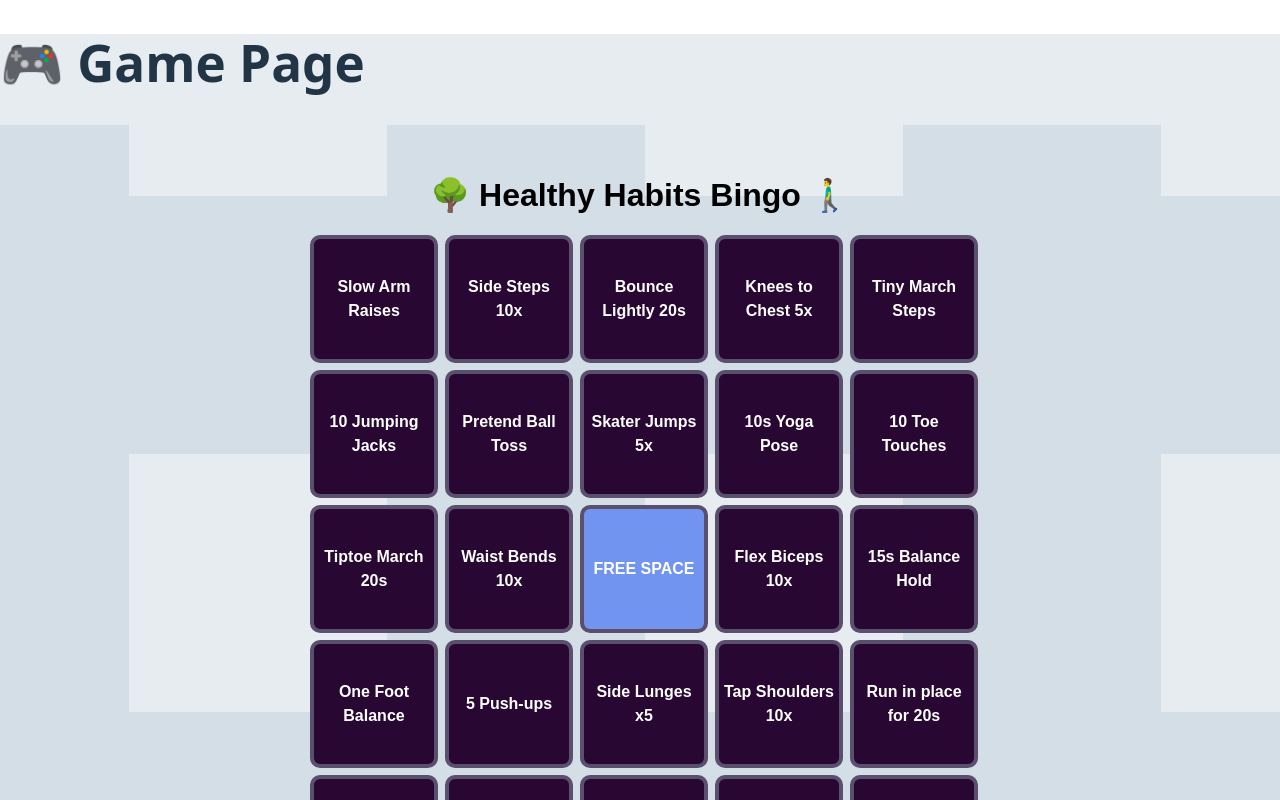
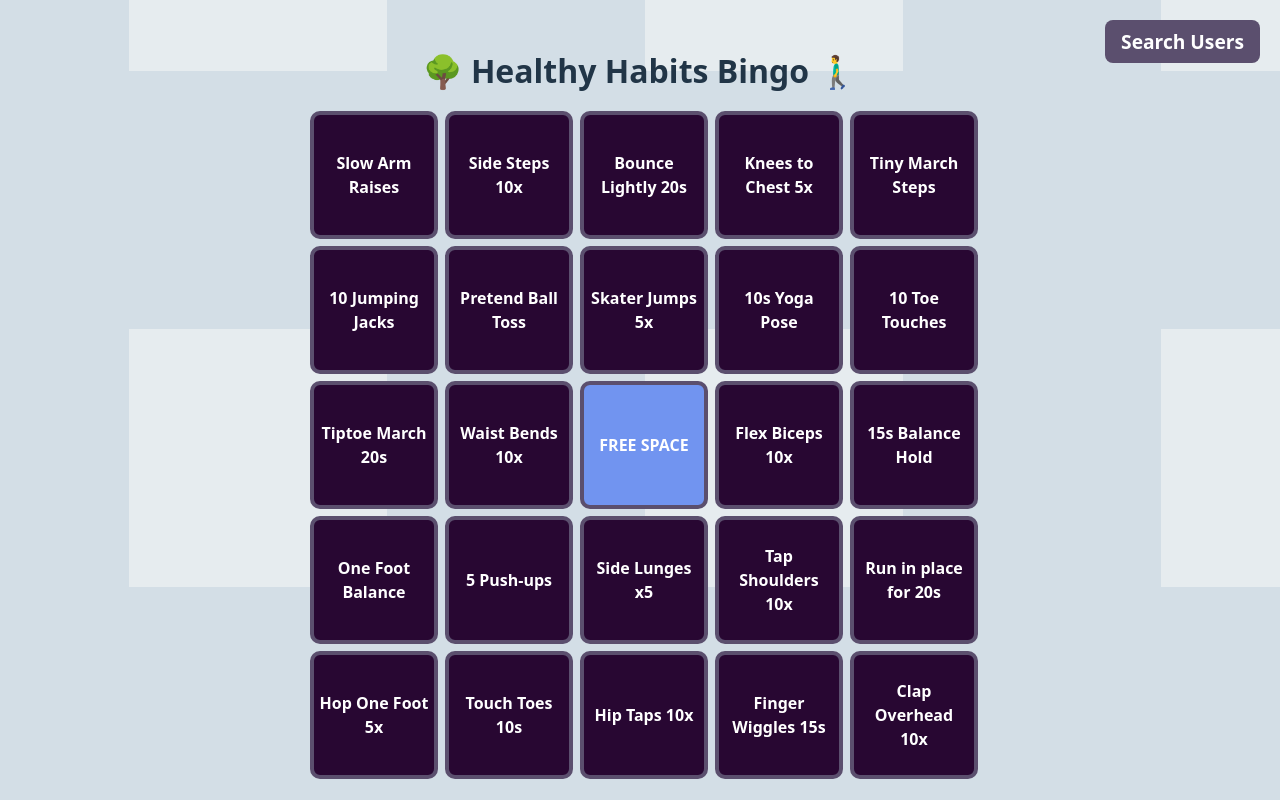
Before and after one commit to ihmnelson/WookieeAndCo, a React (Vite) app in the folder Frontend/: page /game in a window 1280 px wide. Shown: the top 800 px of the page. Built offline with nearby package versions, Linux system fonts and the light colour scheme.

Commit message:
pretty page

```diff
--- a/Frontend/src/pages/Game.jsx
+++ b/Frontend/src/pages/Game.jsx
@@ -2,13 +2,8 @@ import BingoGame from './GameFunctions';
 
 function Game() {
     return (
-        <div>
-            <h1>🎮 Game Page</h1>
-
-            {/* TODO: Build your game here */}
+        <div style={{ margin: 0, padding: 0 }}>
             <BingoGame />
-
-            <p>Welcome to the game! Game content goes here.</p>
         </div>
     );
 }
--- a/Frontend/src/pages/GameFunctions.jsx
+++ b/Frontend/src/pages/GameFunctions.jsx
@@ -1,5 +1,6 @@
 import React, { useState, useEffect } from "react";
 import activities from '../assets/challenges.json';
+import { Link } from 'react-router-dom'; // Import Link
 
 const boardSize = 5;
 
@@ -19,10 +20,30 @@ const BingoGame = () => {
   const [bingoCount, setBingoCount] = useState(0);
   const [blackoutAchieved, setBlackoutAchieved] = useState(false);
 
+  const smallButtonStyle = {
+    position: 'absolute',
+    top: '20px',
+    right: '20px',
+    padding: '0.5rem 1rem',
+    fontSize: '1.2rem',
+    fontWeight: '600',
+    color: '#ffffff',
+    backgroundColor: '#5b4f6e',
+    border: 'none',
+    borderRadius: '8px',
+    cursor: 'pointer',
+    transition: 'background-color 0.3s ease',
+    zIndex: 10, // Ensure it's above other elements
+  };
+
+  const smallButtonHoverStyle = {
+    backgroundColor: '#44395a',
+  };
+
   useEffect(() => {
     generateBoard();
 
-        // Fully prevent scrolling
+    // Apply styles to body to prevent scrolling and set background
     document.documentElement.style.height = "100%";
     document.body.style.height = "100%";
     document.body.style.overflow = "hidden";
@@ -106,15 +127,12 @@ const BingoGame = () => {
 
   return (
     <div style={{
-            minHeight: "100vh",
-            textAlign: "center",
-            padding: "20px",
-            fontFamily: "Arial, sans-serif",
-            color: "black",
-            display: "flex",
-            flexDirection: "column",
-            alignItems: "center",
-            justifyContent: "center",
+      position: 'relative', // Make this relative to position the absolute button
+      display: 'flex',
+      flexDirection: 'column',
+      alignItems: 'center',
+      justifyContent: 'center',
+      minHeight: '100vh', // Ensure it covers the viewport height
       backgroundImage: `
         linear-gradient(90deg, #d3dee6 25%, transparent 25%, transparent 75%, #d3dee6 75%),
         linear-gradient(#d3dee6 25%, transparent 25%, transparent 75%, #d3dee6 75%)
@@ -122,7 +140,20 @@ const BingoGame = () => {
       backgroundSize: '516px 516px',
       backgroundPosition: '0 0, 200px 200px',
       backgroundColor: '#e6ecef',
+      padding: '20px', // Add some padding around the content
+      boxSizing: 'border-box', // Include padding in the element's total width and height
     }}>
+      {/* Small search button */}
+      <Link to="/user-search">
+        <button
+          style={smallButtonStyle}
+          onMouseOver={(e) => e.currentTarget.style.backgroundColor = smallButtonHoverStyle.backgroundColor}
+          onMouseOut={(e) => e.currentTarget.style.backgroundColor = smallButtonStyle.backgroundColor}
+        >
+          Search Users
+        </button>
+      </Link>
+
       <h2 style={{ fontSize: "32px", marginBottom: "20px" }}>
         🌳 Healthy Habits Bingo 🚶‍♂️
       </h2>
```
Lines whose indentation alone changed are shown as unchanged.
